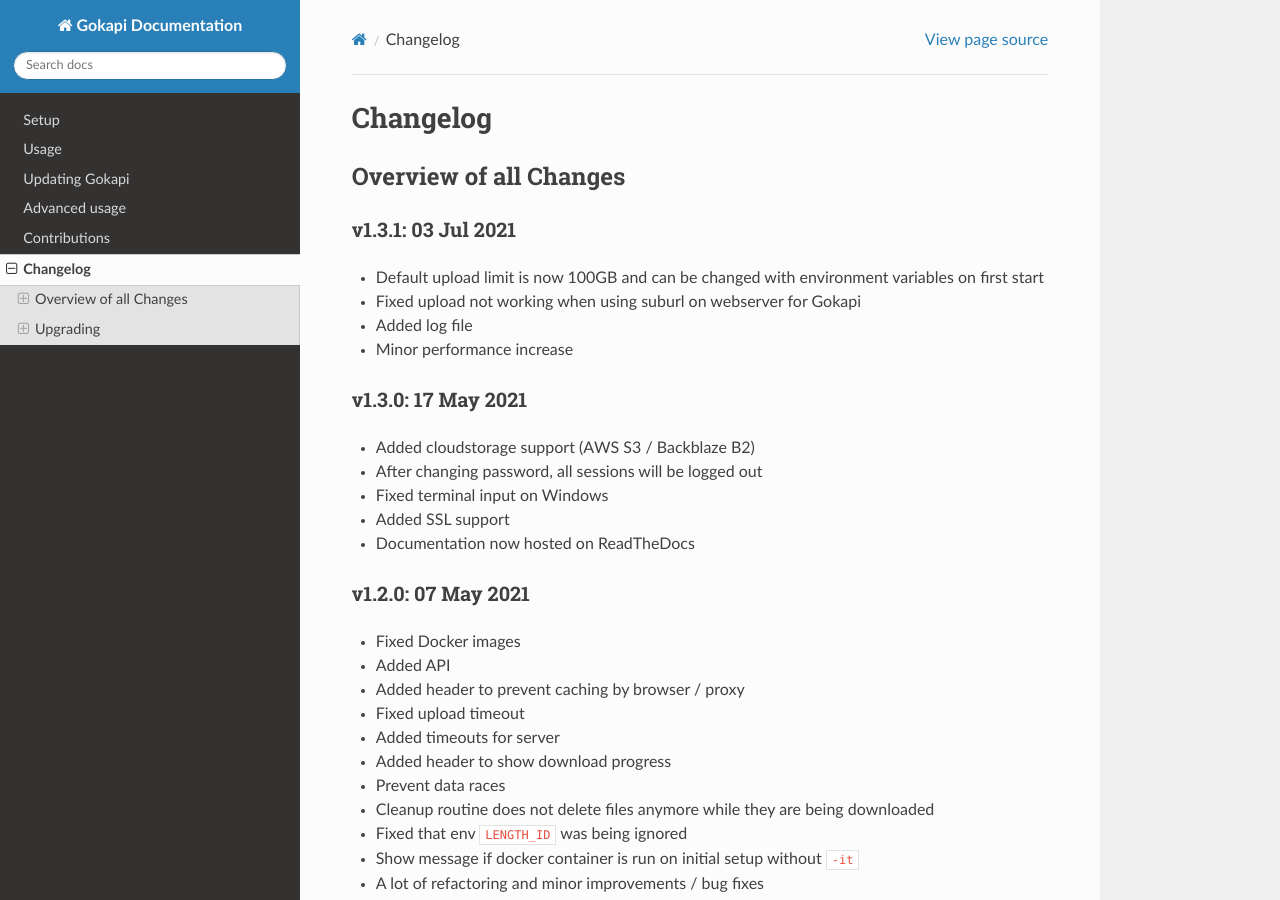
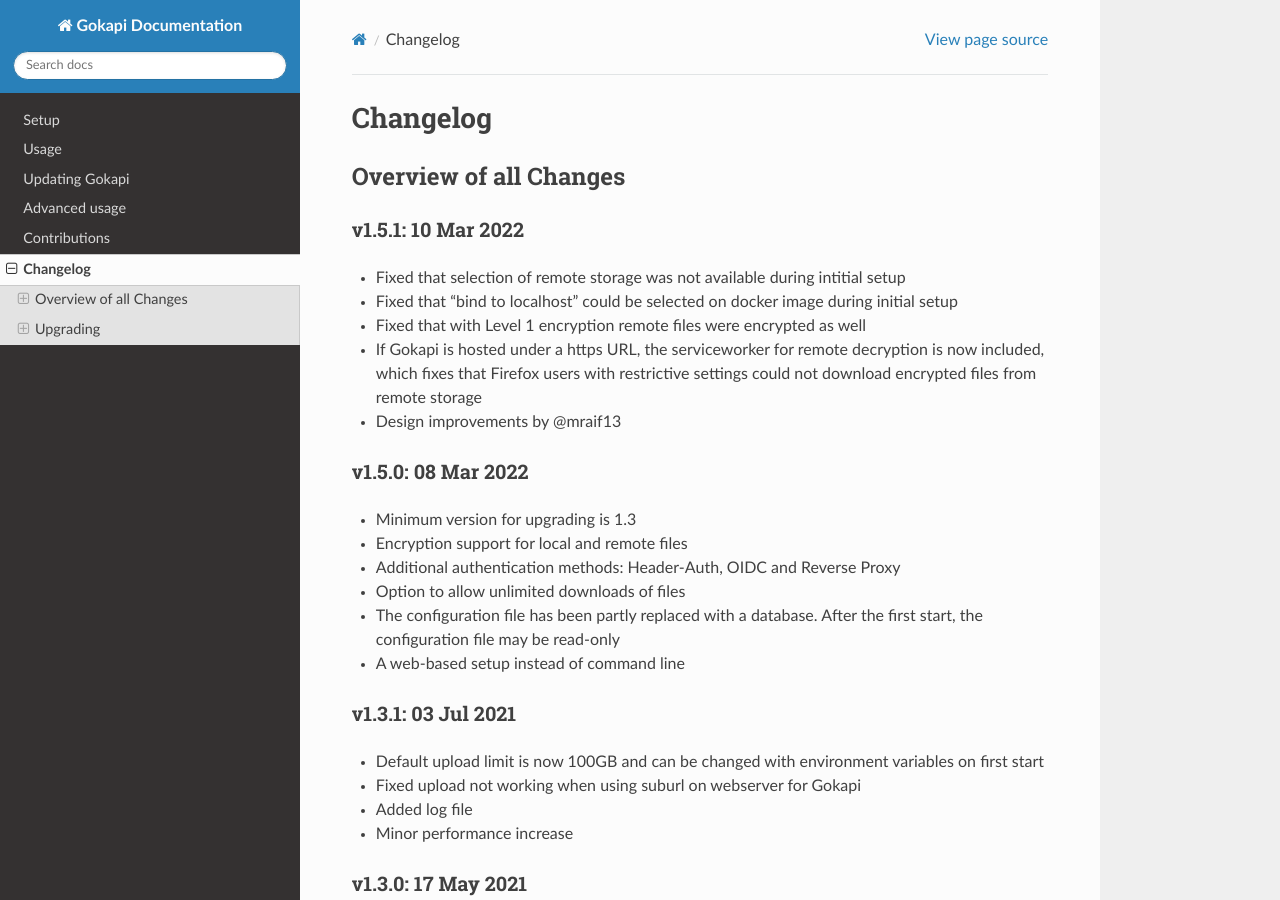
Before and after one commit to Forceu/Gokapi, a Sphinx documentation site: the page built from docs/changelog.rst, in a window 1280 px wide and 900 px high. Built offline with Sphinx 7.4.7 and the Read the Docs theme 2.0.0, drawn with Linux system fonts in a browser that asks for light colours.

Commit message:
Updated documentation

```diff
--- a/docs/changelog.rst
+++ b/docs/changelog.rst
@@ -6,6 +6,25 @@
 
 Overview of all Changes
 -----------------------
+
+
+v1.5.1: 10 Mar 2022
+^^^^^^^^^^^^^^^^^^^^^^^^^^^^^^^^^^^^^^
+* Fixed that selection of remote storage was not available during intitial setup
+* Fixed that "bind to localhost" could be selected on docker image during initial setup
+* Fixed that with Level 1 encryption remote files were encrypted as well
+* If Gokapi is hosted under a https URL, the serviceworker for remote decryption is now included, which fixes that Firefox users with restrictive settings could not download encrypted files from remote storage
+* Design improvements by @mraif13
+
+
+v1.5.0: 08 Mar 2022
+^^^^^^^^^^^^^^^^^^^^^^^^^^^^^^^^^^^^^^
+* Minimum version for upgrading is 1.3
+* Encryption support for local and remote files
+* Additional authentication methods: Header-Auth, OIDC and Reverse Proxy
+* Option to allow unlimited downloads of files
+* The configuration file has been partly replaced with a database. After the first start, the configuration file may be read-only
+* A web-based setup instead of command line
 
 
 v1.3.1: 03 Jul 2021
--- a/docs/usage.rst
+++ b/docs/usage.rst
@@ -31,7 +31,7 @@
 
 Once you uploaded an file, you will see the options *Copy URL* and *Copy Hotlink*. By clicking on *Copy URL*, you copy the URL for the Download page to your clipboard. A user can then download the file from that page.
 
-If you uploaded an image, you can also use the *Copy Hotlink* button. The hotlink URL is a direct link to the image and can for example be posted on a forum or on a website. Each view counts as a download. Although Gokapi sets a Header to explicitly disallow caching, some browsers or external caches may still cache the image if they are not complient.
+If a file does not require client-side decryption, you can also use the *Copy Hotlink* button. The hotlink URL is a direct link to the file and can for example be posted as an image on a forum or on a website. Each view counts as a download. Although Gokapi sets a Header to explicitly disallow caching, some browsers or external caches may still cache the image if they are not complient.
 
 
 File deletion
```
Also changed, not shown: docs/setup.rst (+8 -8 lines), 1 other file.
